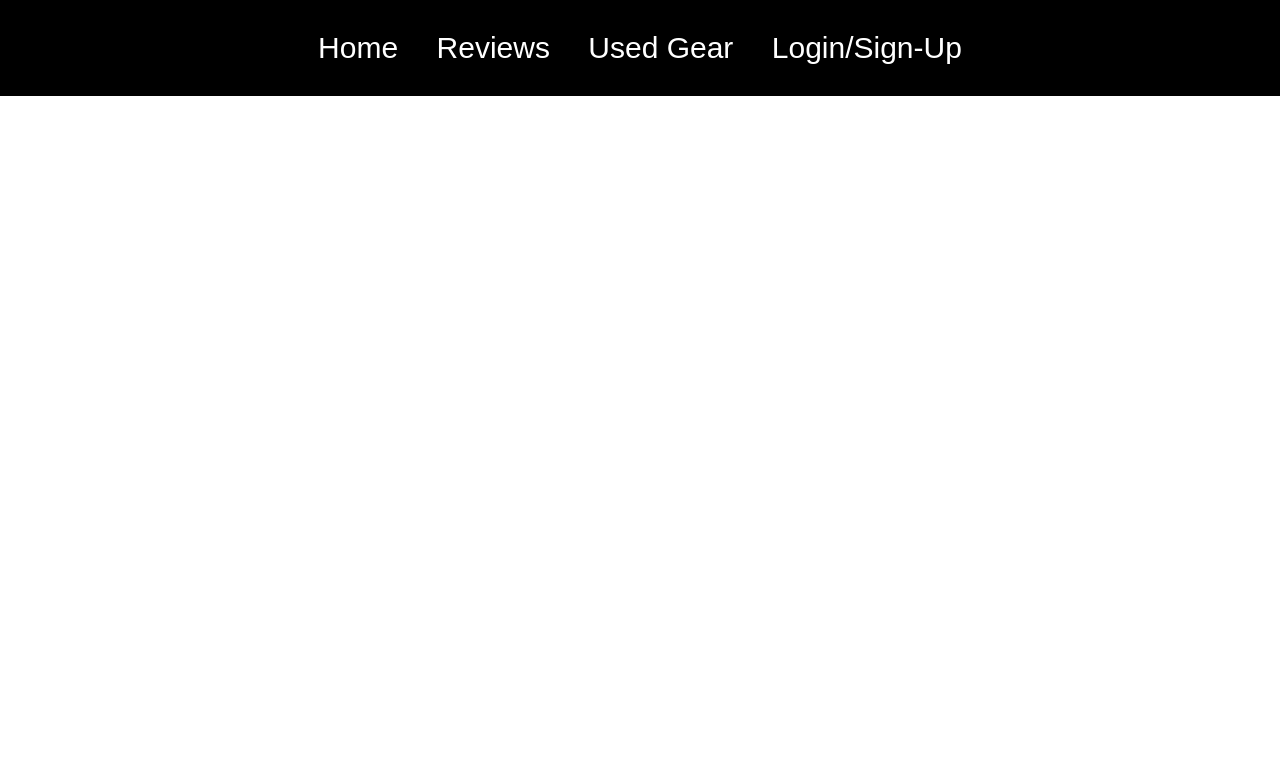
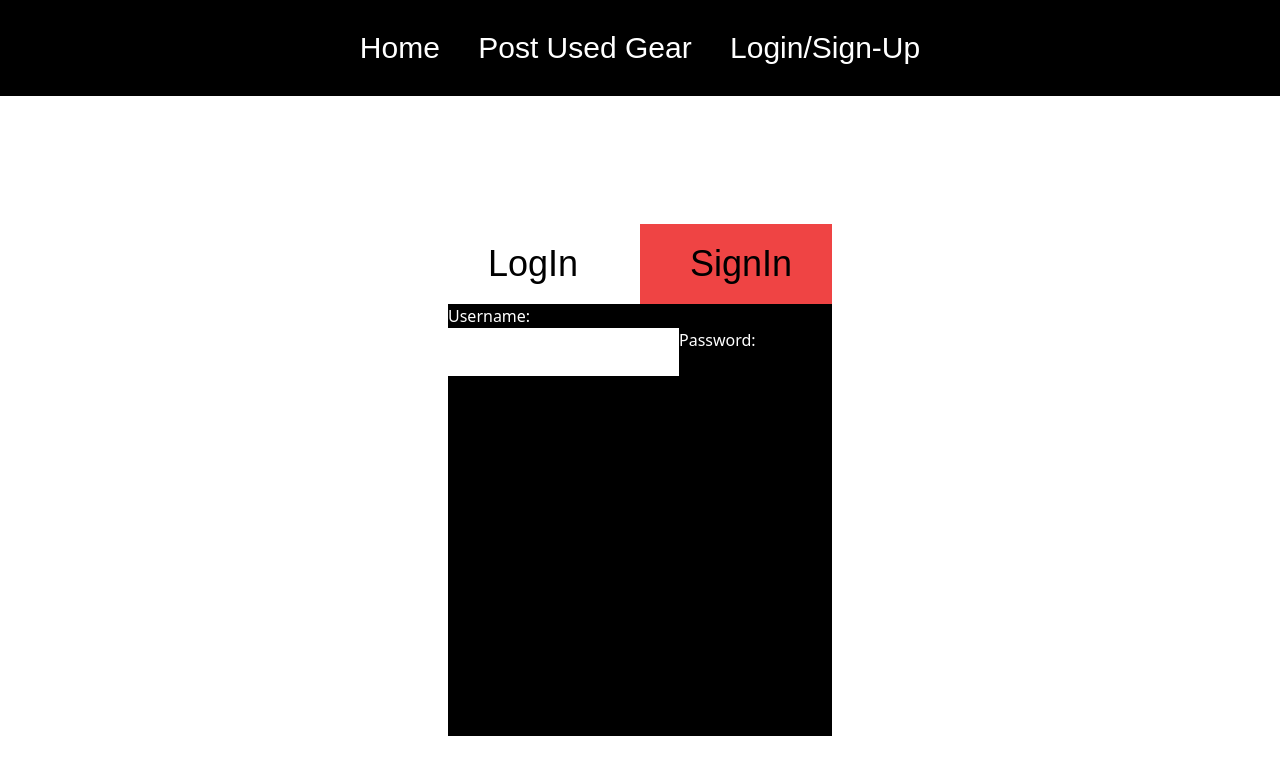
Before and after one commit to Brandon-Winkler/FitView, a React (Vite) app: page /login-signup in a window 1280 px wide. Shown: the top 774 px of the page. Built offline with nearby package versions, Linux system fonts and the light colour scheme.

Commit message:
started login/sign-up page and removed reviews page...for now

```diff
--- a/src/components/NavBar.tsx
+++ b/src/components/NavBar.tsx
@@ -2,17 +2,16 @@ import { Link } from "react-router-dom";
 
 const NavBar = () => {
     return (
-    <nav className='h-24 z-10 sticky top-0'>
+        <nav className='h-24 z-10 sticky top-0'>
             <div className='flex justify-center items-center h-full'>
             <ul className='flex items-center gap-[3vw]'>
                 <li><Link to='/' type='button' className='bg-transparent font-bebas hover:underline text-3xl text-white hover:text-FitYellow'>Home</Link></li>
-                <li><Link to='/reviews' type='button' className='bg-transparent font-bebas hover:underline text-3xl text-white hover:text-FitYellow'>Reviews</Link></li>
-                <li><Link to='/used-gear' type='button' className='bg-transparent font-bebas hover:underline text-3xl text-white hover:text-FitYellow'>Used Gear</Link></li>
+                <li><Link to='/used-gear' type='button' className='bg-transparent font-bebas hover:underline text-3xl text-white hover:text-FitYellow'>Post Used Gear</Link></li>
                 <li><Link to='/login-signup' type='button' className='bg-transparent font-bebas hover:underline text-3xl text-white hover:text-FitYellow'>Login/Sign-Up</Link></li>
             </ul>
             </div>
         </nav>
     );
-}
+};
 
 export default NavBar;
--- /dev/null
+++ b/src/components/UserAuth.tsx
@@ -0,0 +1,20 @@
+const UserAuth = () => {
+
+    return (
+        <div className="w-96 h-[32rem] z-20 bg-black m-auto">
+            <div className="w-full h-[80px] bg-red-500 flex items-center justify-center relative">
+                <div className="absolute top-0 left-0 bg-white w-1/2 h-[80px]"></div>
+                <button type="button" className="cursor-pointer font-bebas p-14 text-4xl z-10 ">LogIn</button>
+                <button type="button" className="cursor-pointer font-bebas p-14 text-4xl z-10">SignIn</button>
+            </div>
+            <form action="" className="">
+                <label htmlFor="username" className="text-white">Username:</label><br />
+                <input type="text" />
+                <label htmlFor="password" className="text-white">Password:</label><br />
+                <input type="text" />
+            </form>
+        </div>
+    );
+}
+
+    export default UserAuth;
--- a/src/main.tsx
+++ b/src/main.tsx
@@ -2,7 +2,6 @@ import React from 'react'
 import ReactDOM from 'react-dom/client'
 import App from './App.tsx'
 import './index.css'
-import ReviewsPage from './pages/ReviewsPage.tsx'
 import UsedGearPage from './pages/UsedGearPage.tsx'
 import LoginSignupPage from './pages/LoginSignupPage.tsx'
 import {
@@ -14,10 +13,6 @@ const router = createBrowserRouter([
   {
     path: "/",
     element: <App/>
-  },
-  {
-    path: "reviews",
-    element: <ReviewsPage/>
   },
   {
     path: "used-gear",
--- a/src/pages/LoginSignupPage.tsx
+++ b/src/pages/LoginSignupPage.tsx
@@ -1,11 +1,16 @@
-// import React from 'react';
 import NavBar from '../components/NavBar';
+import UserAuth from '../components/UserAuth';
 
 const LoginSignupPage = () => {
     return (
-        <div className='absolute top-0 left-0 w-full z-10 bg-black'>
-            <NavBar></NavBar>
-        </div>
+        <>
+            <div className='top-0 left-0 w-full z-10 bg-black'>
+                <NavBar></NavBar>
+            </div>
+            <div className="pt-32">
+                <UserAuth></UserAuth>
+            </div>
+        </>
     );
 }
 
--- a/src/pages/ReviewsPage.tsx
+++ /dev/null
@@ -1,22 +0,0 @@
-// import React from 'react';
-import NavBar from '../components/NavBar';
-import SideBar from '../components/SideBar';
-
-const ReviewsPage = () => {
-    return (
-        <>
-            <div>
-                <div className='pl-10 pt-10 flex flex-row'>
-                    <h1 className="pt-3 text-xl opacity-50">Home /</h1>
-                    <h1 className=" pl-6 text-6xl font-bebas">Reviews</h1>
-                </div>
-                <SideBar></SideBar>
-            </div>
-            <div className='absolute top-0 left-0 w-full z-10 bg-black'>
-                <NavBar></NavBar>
-            </div>
-        </>
-    );
-}
-
-export default ReviewsPage;
```
